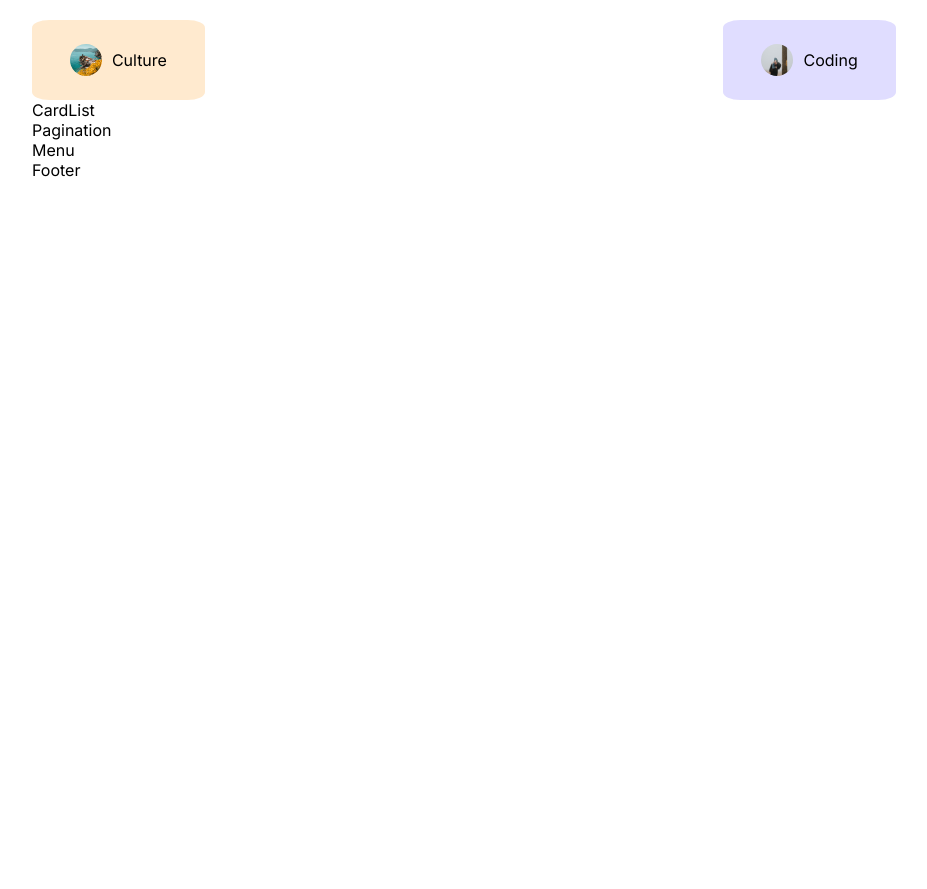
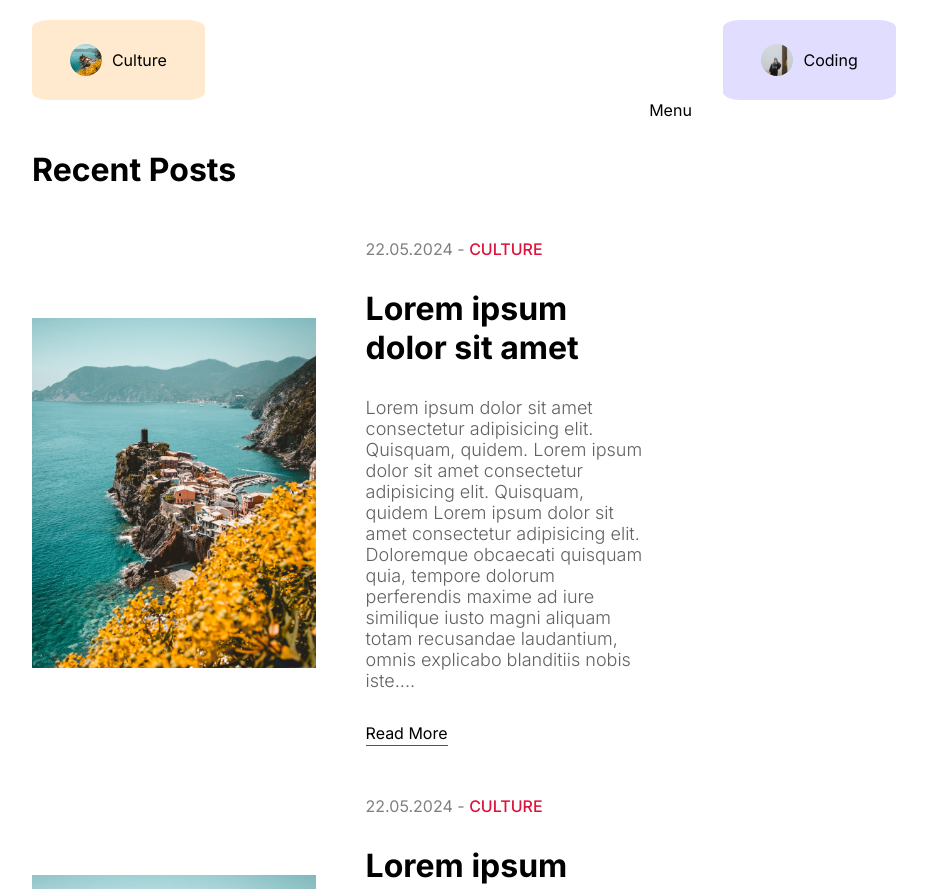
Before and after one commit to ltcong1411/blog, a Next.js app: page / in a window 1280 px wide. Shown: the part 1217-2106 px from the top of the page, without its empty margins (176-1103 px from the left). Before the commit the page ends 1397 px from the top, so only its background shows below. Built offline with nearby package versions, Linux system fonts and the light colour scheme.

Commit message:
Blog Post Card Component Design

```diff
--- a/src/app/homepage.module.css
+++ b/src/app/homepage.module.css
@@ -0,0 +1,3 @@
+.content{
+    display: flex;
+}
--- /dev/null
+++ b/src/components/card/Card.jsx
@@ -0,0 +1,31 @@
+import React from "react";
+import styles from "./card.module.css";
+import Image from "next/image";
+import Link from "next/link";
+
+const Card = () => {
+  return (
+    <div className={styles.container}>
+      <div className={styles.imageContainer}>
+        <Image src="/p1.jpeg" alt="" fill className={styles.image} />
+      </div>
+      <div className={styles.textContainer}>
+        <div className={styles.detail}>
+            <span className={styles.date}>22.05.2024 - </span>
+            <span className={styles.category}>CULTURE</span>
+        </div>
+        <Link href="/">
+        <h1>Lorem ipsum dolor sit amet</h1>
+        </Link>
+        <p className={styles.desc}>
+          Lorem ipsum dolor sit amet consectetur adipisicing elit. Quisquam,
+          quidem. Lorem ipsum dolor sit amet consectetur adipisicing elit. Quisquam, quidem
+          Lorem ipsum dolor sit amet consectetur adipisicing elit. Doloremque obcaecati quisquam quia, tempore dolorum perferendis maxime ad iure similique iusto magni aliquam totam recusandae laudantium, omnis explicabo blanditiis nobis iste....
+        </p>
+        <Link href="/" className={styles.link}>Read More</Link>
+      </div>
+    </div>
+  );
+};
+
+export default Card;
--- /dev/null
+++ b/src/components/card/card.module.css
@@ -0,0 +1,44 @@
+.container {
+    margin-bottom: 50px;
+    display: flex;
+    align-items: center;
+    gap: 50px;
+}
+
+.imageContainer{
+    flex: 1;
+    height: 350px;
+    position: relative;
+}
+
+.image{
+    object-fit: cover;
+}
+
+.textContainer{
+    flex: 1;
+    display: flex;
+    flex-direction: column;
+    gap: 30px;
+}
+
+.date{
+    color: gray;
+}
+
+.category {
+    color: crimson;
+    font-weight: 500;
+}
+
+.desc{
+    font-size: 18px;
+    font-weight: 300;
+    color: var(--softTextColor);
+}
+
+.link{
+    border-bottom: 1px solid crimson;
+    width: max-content;
+    padding: 2px 0px;
+}
--- a/src/components/cardList/CardList.jsx
+++ b/src/components/cardList/CardList.jsx
@@ -1,13 +1,21 @@
 import React from "react";
-import styles from "./cardList.module.css"
+import styles from "./cardList.module.css";
 import Pagination from "../pagination/Pagination";
+import Image from "next/image";
+import Card from "../card/Card";
 
 const CardList = () => {
-    return (
-        <div className={styles.container}>CardList
-        <Pagination />
-        </div>
-    )
-}
+  return (
+    <div className={styles.container}>
+      <h1 className={styles.title}>Recent Posts</h1>
+      <div className={styles.posts}>
+        <Card />
+        <Card />
+        <Card />
+      </div>
+      <Pagination />
+    </div>
+  );
+};
 
-export default CardList
+export default CardList;
--- a/src/components/cardList/cardList.module.css
+++ b/src/components/cardList/cardList.module.css
@@ -1,2 +1,7 @@
 .container {
+    flex: 5;
 }
+
+.title {
+    margin: 50px 0px;
+}
--- a/src/components/menu/menu.module.css
+++ b/src/components/menu/menu.module.css
@@ -1,2 +1,3 @@
 .container {
+    flex: 2;
 }
```
